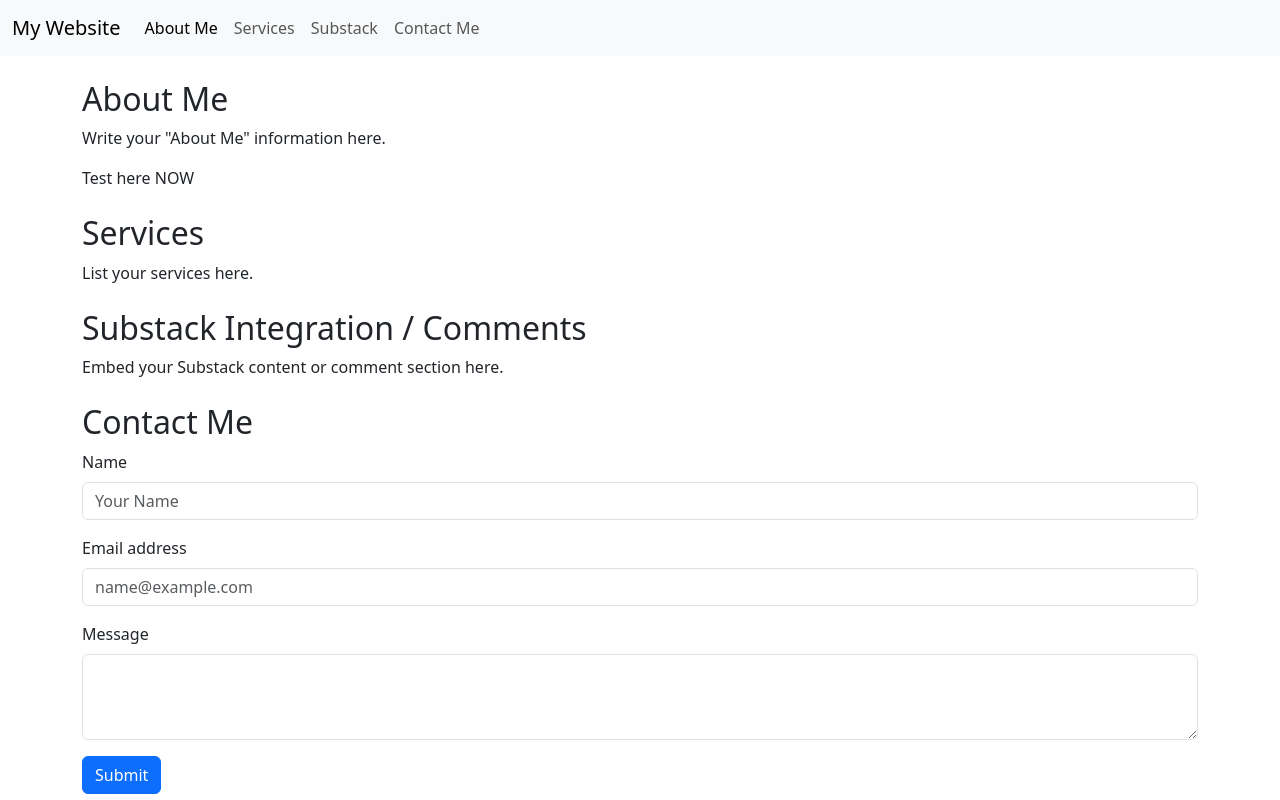
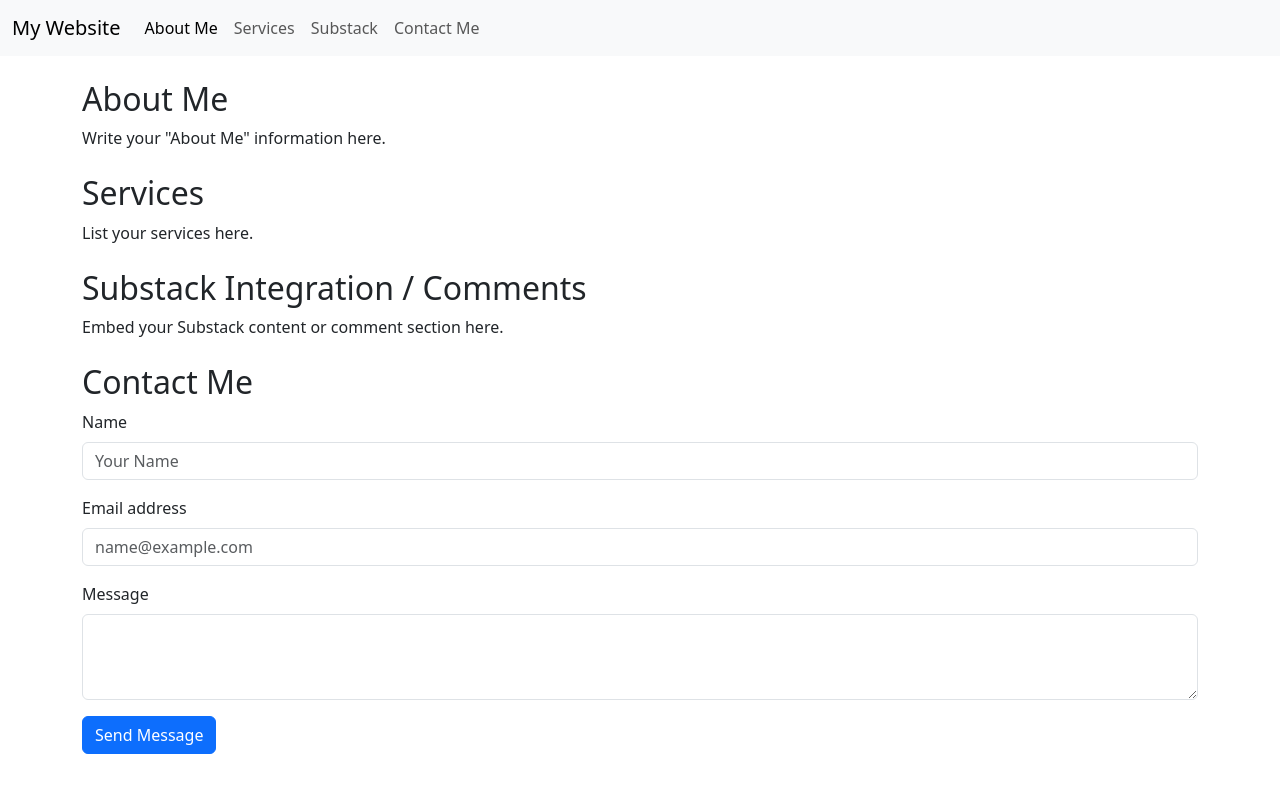
Before and after one commit to SRKrukowski/my-bootstrap-website, a plain HTML site: page index.html in a window 1280 px wide. Drawn offline with nearby package versions, Linux system fonts and the light colour scheme.

Commit message:
Remove Test & Change Button

```diff
--- a/index.html
+++ b/index.html
@@ -36,7 +36,6 @@
         <div class="container mt-4" id="about">
             <h2>About Me</h2>
             <p>Write your "About Me" information here.</p>
-            <p>Test here NOW</p>
         </div>
 
         <div class="container mt-4" id="services">
@@ -65,7 +64,7 @@
                     <label for="message" class="form-label">Message</label>
                     <textarea class="form-control" class="form-control" id="message" name="message" rows="3"></textarea>
                 </div>
-                <button type="submit" class="btn btn-primary">Submit</button>
+                <button type="submit" class="btn btn-primary">Send Message</button>
             </form>
         </div>
 
```
